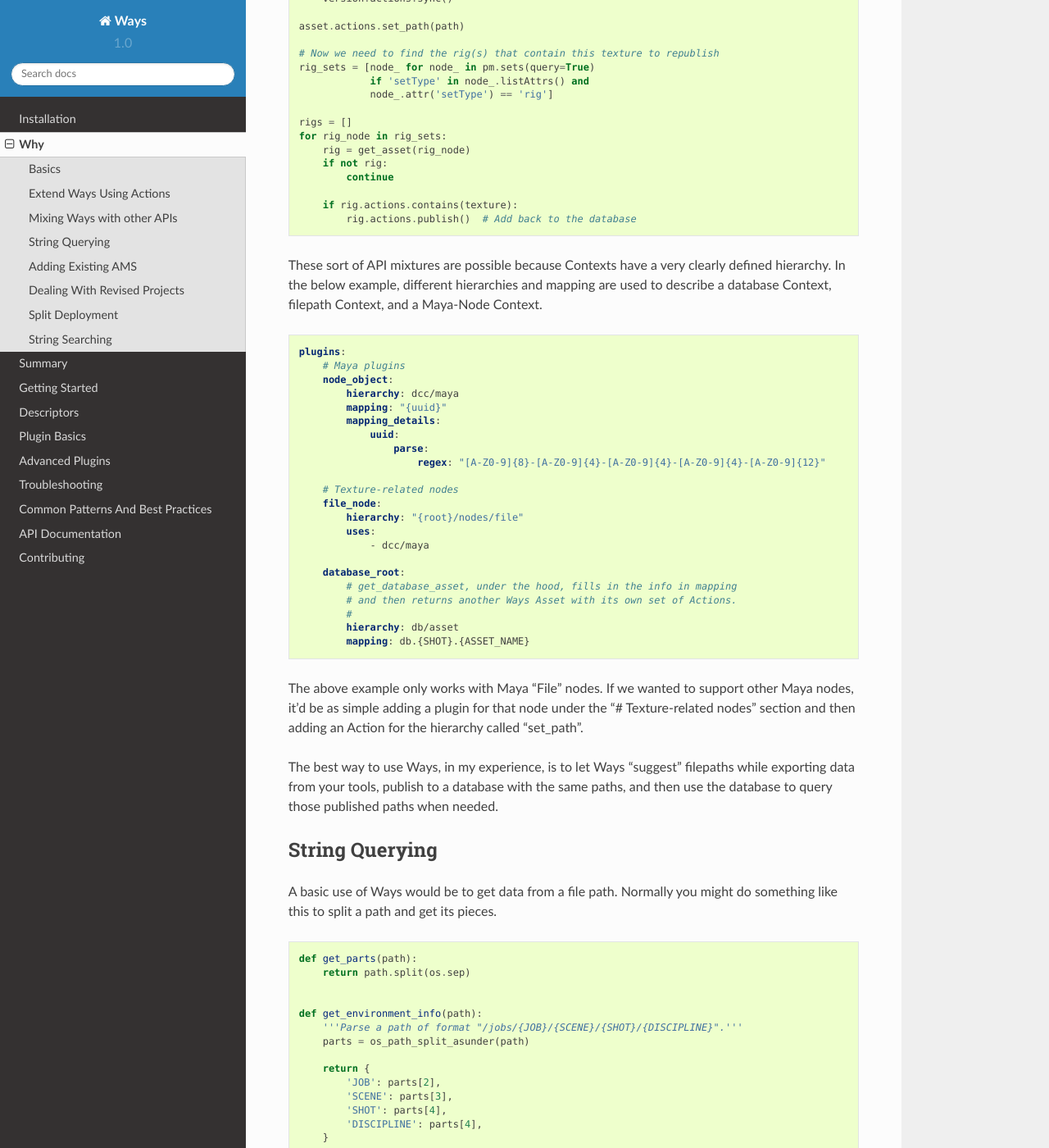
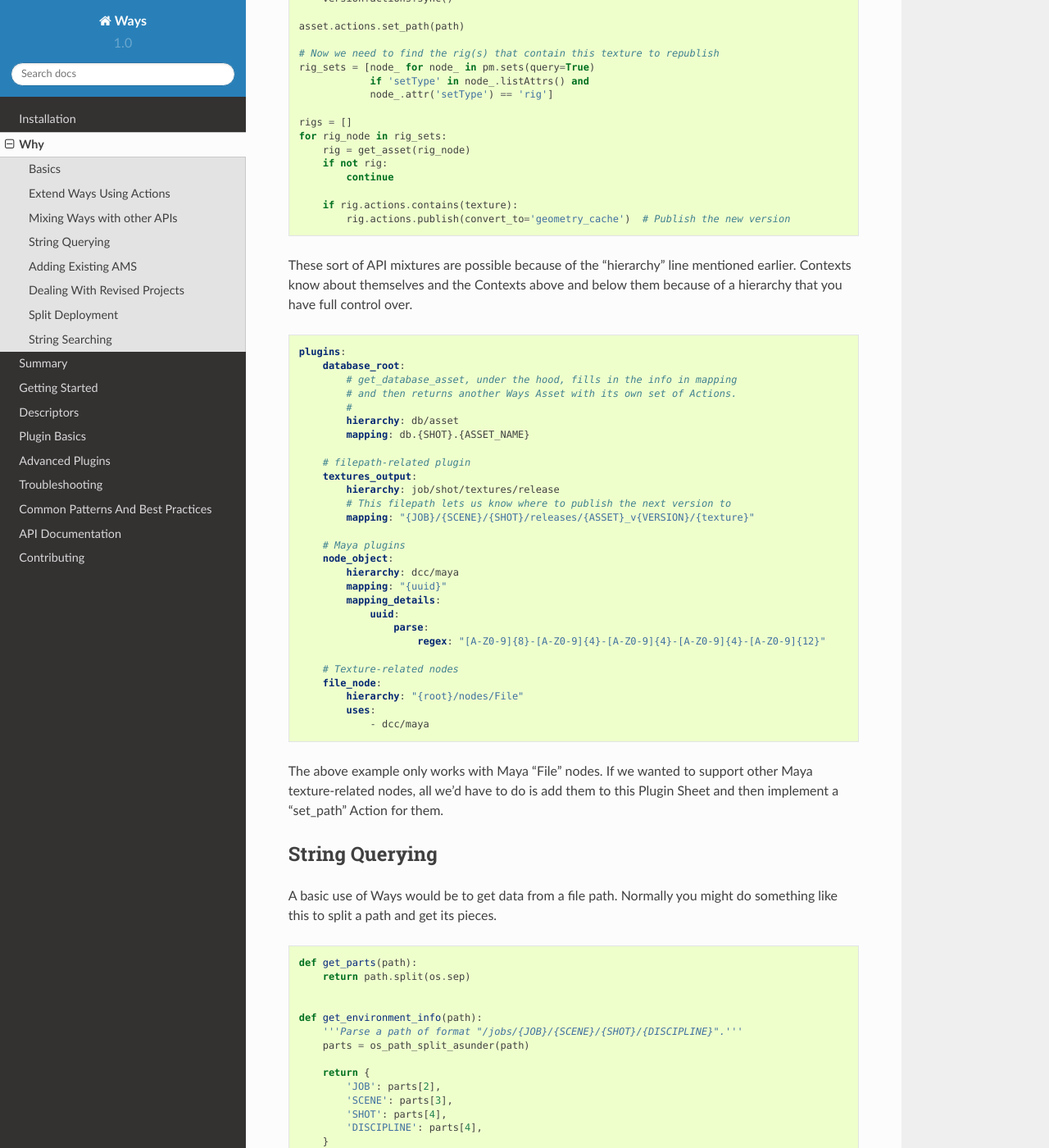
Before and after one commit to ColinKennedy/ways, a Sphinx documentation site: the page built from docs/why.rst, in a window 1280 px wide and 1400 px high, scrolled down 2541 px. Shown: the whole window at 82% size. Built offline with Sphinx 7.4.7 and the Read the Docs theme 2.0.0, drawn with Linux system fonts in a browser that asks for light colours; some of the changed text lies outside the part shown.

Commit message:
Adjusted why.rst and getting_started.rst - Minor changes in the code examples

```diff
--- a/docs/getting_started.rst
+++ b/docs/getting_started.rst
@@ -41,8 +41,8 @@ At this point, we've made our first plugin in our first Plugin Sheet.
 Now you can open a Python interpreter or import it into another file and use
 it as a ways.api.Context.
 
-Instantiate your new Context
-----------------------------
+Create your new Context
+-----------------------
 
 ::
 
--- a/docs/why.rst
+++ b/docs/why.rst
@@ -87,17 +87,16 @@ communicate between different APIs.
 Mixing Ways with other APIs
 ---------------------------
 
-Many examples in this and other pages are for writing tools for filepaths. This
-is just to keep the examples easy to understand. The truth is, in practice,
-if you're using Ways to deal just with filepaths, it won't provide that many
-benefits over just querying values from a database.
+Many examples in this and other pages use Ways to describe filepaths. This
+isn't a requirement for Ways, it's just to keep examples simple. The truth is,
+in practice, if you're using Ways to deal just with filepaths, it won't provide
+that many benefits over just querying values from a database.
 
 But Ways doesn't need to represent paths on disk, Ways can represent anything
 as long as it can be broken down into a string.
 
-A common situation that comes up in the VFX industry is that tools frequently
-need to be written that deals with a filesystem, a database, and some third-party
-Python API at once.
+A common situation that comes up in the VFX industry is that tools communicate
+with a filesystem, a database, and some third-party Python API at once.
 
 For example, say an artist published a new version of a texture on a job's
 database and we wanted to republish a 3D model with those new textures.
@@ -126,7 +125,7 @@ used in Maya)
     # Now use the database to lookup the published versions of the texture
     asset = texture.actions.get_database_asset()
 
-    # Get the path of the published texture, add it to our local disk, and set it
+    # Get the path of the published texture and add it to the local disk
     version = asset.actions.get_latest_version()
     path = version.actions.get_filepath()
 
@@ -148,16 +147,29 @@ used in Maya)
             continue
 
         if rig.actions.contains(texture):
-            rig.actions.publish()  # Add back to the database
+            rig.actions.publish(convert_to='geometry_cache')  # Publish the new version
 
 
-These sort of API mixtures are possible because Contexts have a very clearly
-defined hierarchy. In the below example, different hierarchies and mapping are
-used to describe a database Context, filepath Context, and a Maya-Node Context.
+These sort of API mixtures are possible because of the "hierarchy" line
+mentioned earlier. Contexts know about themselves and the Contexts above
+and below them because of a hierarchy that you have full control over.
 
 .. code-block :: yaml
 
     plugins:
+        database_root:
+            # get_database_asset, under the hood, fills in the info in mapping
+            # and then returns another Ways Asset with its own set of Actions.
+            #
+            hierarchy: db/asset
+            mapping: db.{SHOT}.{ASSET_NAME}
+
+        # filepath-related plugin
+        textures_output:
+            hierarchy: job/shot/textures/release
+            # This filepath lets us know where to publish the next version to
+            mapping: "{JOB}/{SCENE}/{SHOT}/releases/{ASSET}_v{VERSION}/{texture}"
+
         # Maya plugins
         node_object:
             hierarchy: dcc/maya
@@ -169,25 +181,13 @@ used to describe a database Context, filepath Context, and a Maya-Node Context.
 
         # Texture-related nodes
         file_node:
-            hierarchy: "{root}/nodes/file"
+            hierarchy: "{root}/nodes/File"
             uses:
                 - dcc/maya
 
-        database_root:
-            # get_database_asset, under the hood, fills in the info in mapping
-            # and then returns another Ways Asset with its own set of Actions.
-            #
-            hierarchy: db/asset
-            mapping: db.{SHOT}.{ASSET_NAME}
-
 The above example only works with Maya "File" nodes. If we wanted to support
-other Maya nodes, it'd be as simple adding a plugin for that node under the
-"# Texture-related nodes" section and then adding an Action for the hierarchy
-called "set_path".
-
-The best way to use Ways, in my experience, is to let Ways "suggest" filepaths
-while exporting data from your tools, publish to a database with the same
-paths, and then use the database to query those published paths when needed.
+other Maya texture-related nodes, all we'd have to do is add them to this
+Plugin Sheet and then implement a "set_path" Action for them.
 
 String Querying
 ---------------
@@ -290,8 +290,7 @@ Here we're writing code for Windows and Linux.
     print(info2['JOB'])
     # Result on Windows: 'someJobName_123'
 
-This can be done with Ways, too.
-
+This can be done with Ways, too, with a slight modification of the Plugin Sheet.
 
 .. code-block :: yaml
 
@@ -409,10 +407,8 @@ Adding Existing AMS
 -------------------
 
 Most likely, Ways is not the first AMS solution you've tried. Chances are, you
-have your own AMS that you'd ideally like to keep using. Plugins/Contexts are a
-very core part of how Ways works but the return value of "get_asset" can be
-anything. You can just as well add your AMS objects to Ways and use those,
-instead.
+have your own AMS that you'd ideally like to keep using. Ways has some support
+to be able to integrate existing classes into its hierarchies.
 
 ::
 
@@ -574,15 +570,16 @@ When no context is given to "get_asset", Ways will guess the "best"
 possible Context for whatever information you do give it. If the information
 was a string like in our example and the string matches a Context's mapping,
 this guess will always be correct. So even though all we have is a path to some
-sequence on disk, Ways gets the right Context and the right Asset for us and we
-don't have to care about the path's structure and just "publish" like normal.
+sequence on disk, Ways gets the right Context and the right Asset for us,
+letting us publish like normal, no problem.
 
-Both plugins, "sequence_bit" and "houdini_rendered_plugin" share the same root
-hierarchy, "job/shot/element". That root hierarchy has a "publish" action
-defined so its child hierarchies also get the same Action.
+Both plugins, "sequence_bit" and "houdini_rendered_plugin" share the same
+hierarchy, "job/shot/element". That hierarchy has a "publish" Action
+defined so all hierachies that use "job/shot/element" also get the "publish" Action.
 
-Our new edit was only 5 extra lines in the config file and nothing else needed
-to be changed to support that other developer's tools.
+The procedural method of solving this problem got overly complicated and
+difficult to read and maintain. In Ways, the change was 5 extra lines in the
+config file to support that other developer's tools.
 
 
 Split Deployment
```
Also changed, not shown: other parts of docs/why.rst (+3 -4 lines).
